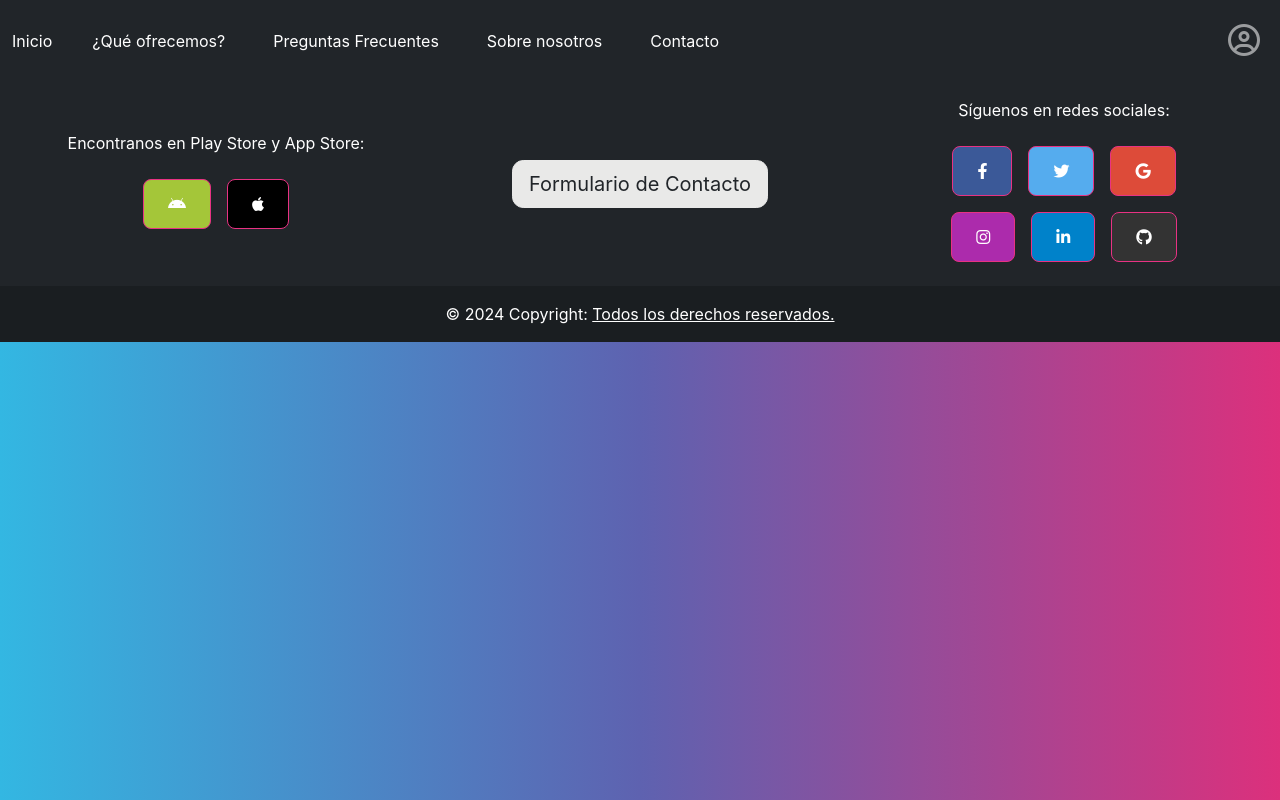
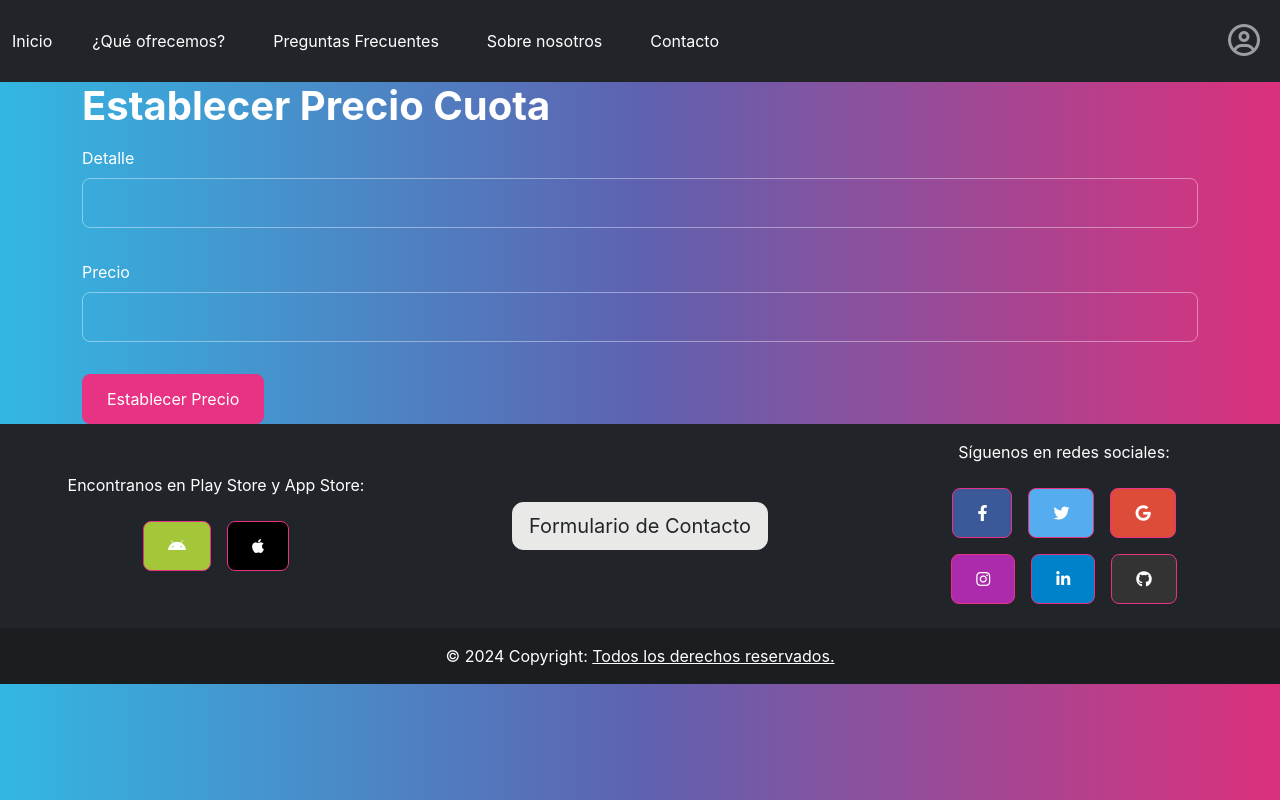
Before and after one commit to seezelop/React-nexoeducativo, a React (Create React App) app: page /EstablecerPrecioCuota in a window 1280 px wide. Built offline with nearby package versions, Linux system fonts and the light colour scheme.

Commit message:
Se intenta trabajar en conectar establecer precio cuota con el formulario de mercado pago. Aun falta

```diff
--- a/src/App.js
+++ b/src/App.js
@@ -36,6 +36,7 @@ import ABMpreceptor from './componentes/ABM/ABMpreceptor';
 import GestionarAsistenciaAlumno from './componentes/pages/GestionarAsistenciaAlumno';
 import GestionarAsistenciaProfesor from './componentes/pages/GestionarAsistenciaProfesor';
 import RealizarPago from './componentes/pages/RealizarPago';
+import EstablecerPrecioCuota from './componentes/pages/EstablecerPrecioCuota';
 
 
 function App() {
@@ -110,6 +111,7 @@ function App() {
               <Route path="/GestionarAsistenciaProfesor" element={<GestionarAsistenciaProfesor />} />
 
               {/* Ruta para realizar pagos  */}
+              <Route path="/EstablecerPrecioCuota" element={<EstablecerPrecioCuota/>} />
               <Route path="/RealizarPago" element={<RealizarPago />} />
 
 
--- /dev/null
+++ b/src/componentes/pages/EstablecerPrecioCuota.js
@@ -0,0 +1,52 @@
+import React, { useState } from "react";
+import { useNavigate } from "react-router-dom";
+
+const EstablecerPrecioCuota = () => {
+  const [detalle, setDetalle] = useState("");
+  const [precio, setPrecio] = useState("");
+  const navigate = useNavigate();  // Para navegar a otra página
+
+  const handleSubmit = (e) => {
+    e.preventDefault();
+
+    // Aquí navegas hacia la página RealizarPago y pasas los valores
+    navigate("/RealizarPago", { state: { detalle, precio } });
+  };
+
+  return (
+    <div className="container">
+      <h1>Establecer Precio Cuota</h1>
+      <form onSubmit={handleSubmit}>
+        <div className="mb-3">
+          <label htmlFor="detalle" className="form-label">Detalle</label>
+          <input
+            type="text"
+            className="form-control"
+            id="detalle"
+            value={detalle}
+            onChange={(e) => setDetalle(e.target.value)}
+            required
+          />
+        </div>
+
+        <div className="mb-3">
+          <label htmlFor="precio" className="form-label">Precio</label>
+          <input
+            type="number"
+            className="form-control"
+            id="precio"
+            value={precio}
+            onChange={(e) => setPrecio(e.target.value)}
+            required
+          />
+        </div>
+
+        <button type="submit" className="btn btn-primary">
+          Establecer Precio
+        </button>
+      </form>
+    </div>
+  );
+};
+
+export default EstablecerPrecioCuota;
```
